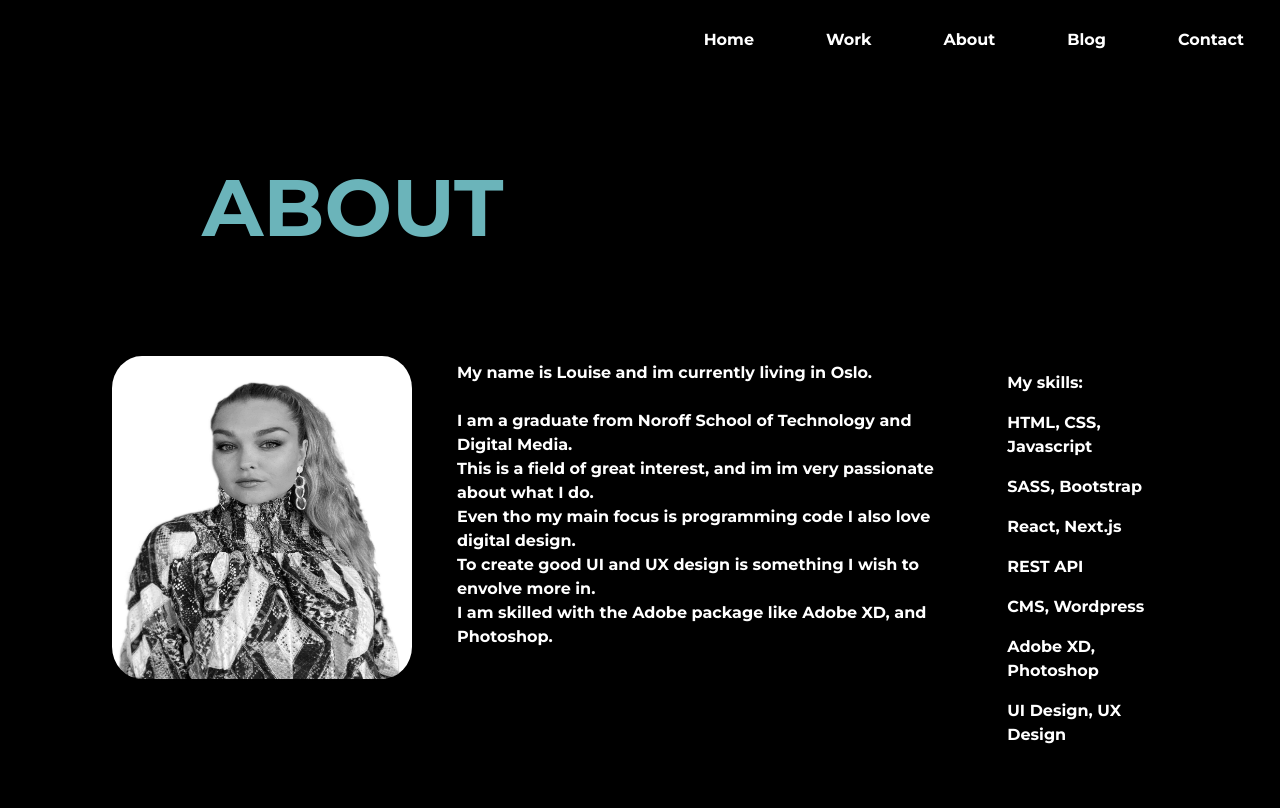
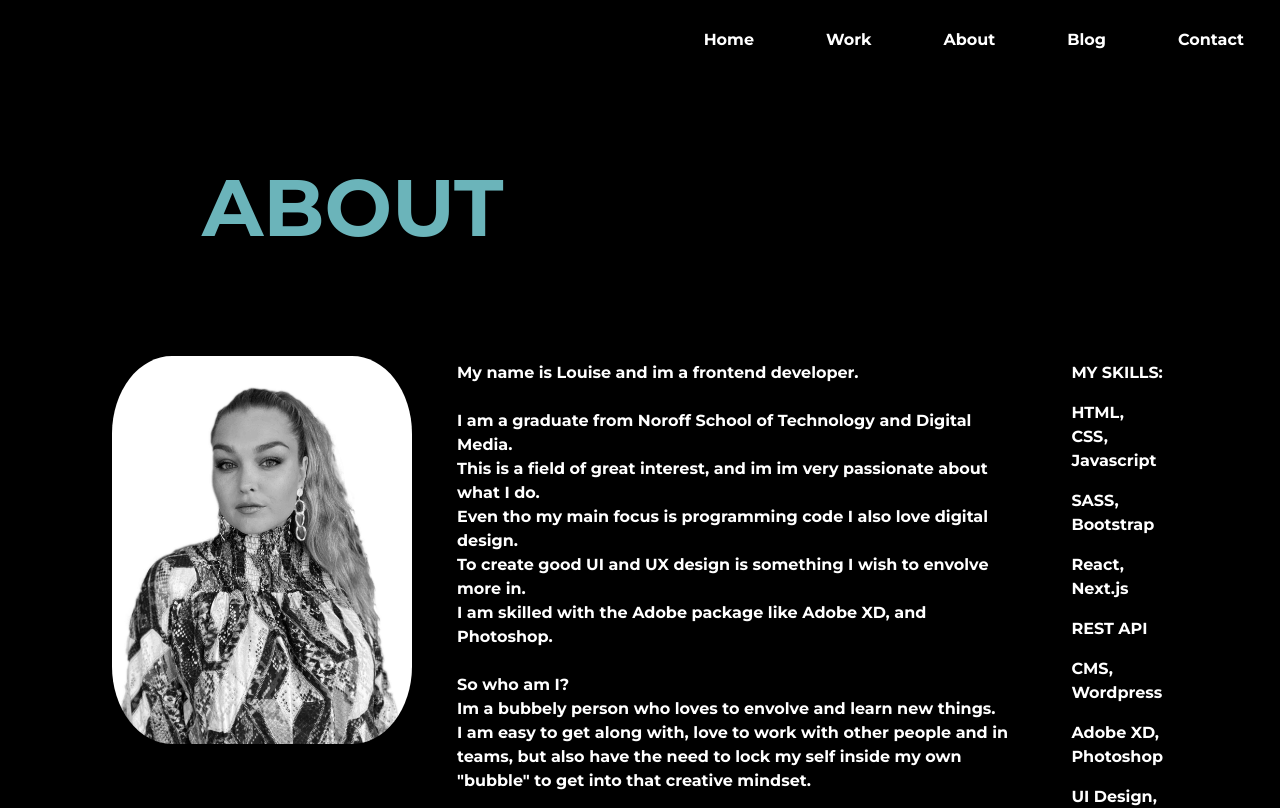
Before and after one commit to lonsoien/urban-portfolio, a React (Create React App) app in the folder urban-portfolio/: page /about in a window 1280 px wide. Shown: the top 808 px of the page. Built offline with nearby package versions, Linux system fonts and the light colour scheme; a web font is replaced by a local one.

Commit message:
content, scss

```diff
--- a/urban-portfolio/src/components/About.js
+++ b/urban-portfolio/src/components/About.js
@@ -6,11 +6,11 @@ function About () {
         <h1 className='first-text'>ABOUT</h1>
         <section className="profile">
         <div>
-            <img style={{borderRadius: "10%", width: "300px"}} alt='profile' src={Louise}></img>
+            <img style={{borderRadius: "20%", width: "300px"}} alt='profile' src={Louise}></img>
         </div>
         <br></br>
         <p className="item">
-            My name is Louise and im currently living in Oslo.
+            My name is Louise and im a frontend developer.
             <br></br>
             <br></br>
             I am a graduate from Noroff School of Technology and Digital Media.
@@ -22,9 +22,21 @@ function About () {
             To create good UI and UX design is something I wish to envolve more in.
             <br></br>
             I am skilled with the Adobe package like Adobe XD, and Photoshop.
-        </p>
+            <br></br>
+            <br></br>
+            So who am I?
+            <br></br>
+            Im a bubbely person who loves to envolve and learn new things.
+             <br></br>
+             I am easy to get along with, love to work with other people and in teams, but
+             also have the need to lock my self inside my own "bubble" to get into that creative mindset.
+             <br></br>
+             <br></br>
+             I work hard, are organized and like to have a detailed overview on my projects.
+            </p>
+
         <ul className="item2">
-            <p>My skills:</p>
+            <p>MY SKILLS:</p>
             <p>HTML, CSS, Javascript</p>
             <p>SASS, Bootstrap</p>
             <p>React, Next.js</p>
--- a/urban-portfolio/src/sass/partials/_layout.scss
+++ b/urban-portfolio/src/sass/partials/_layout.scss
@@ -49,7 +49,7 @@ img {
 
 .item2 {
     padding: 15px;
-    margin: 20px;
+    margin: 10px;
 }
 
 footer {
```
